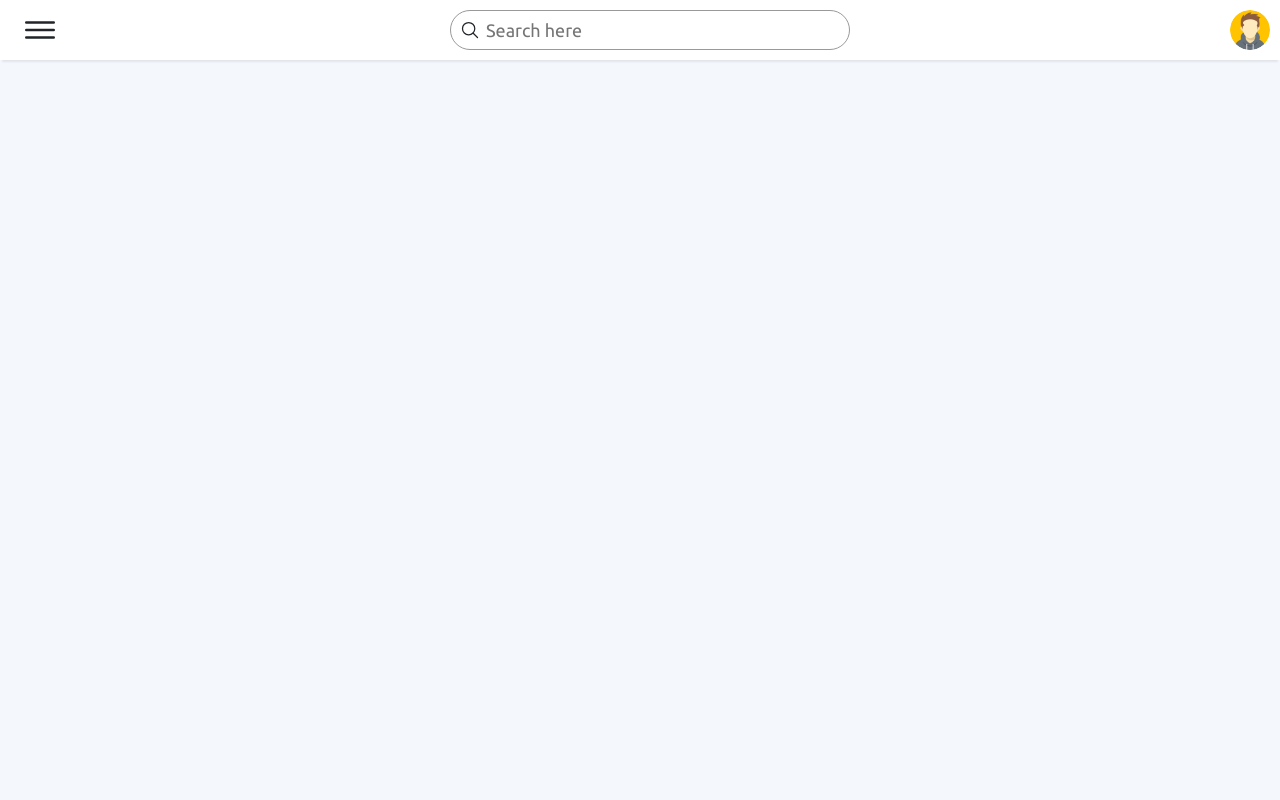
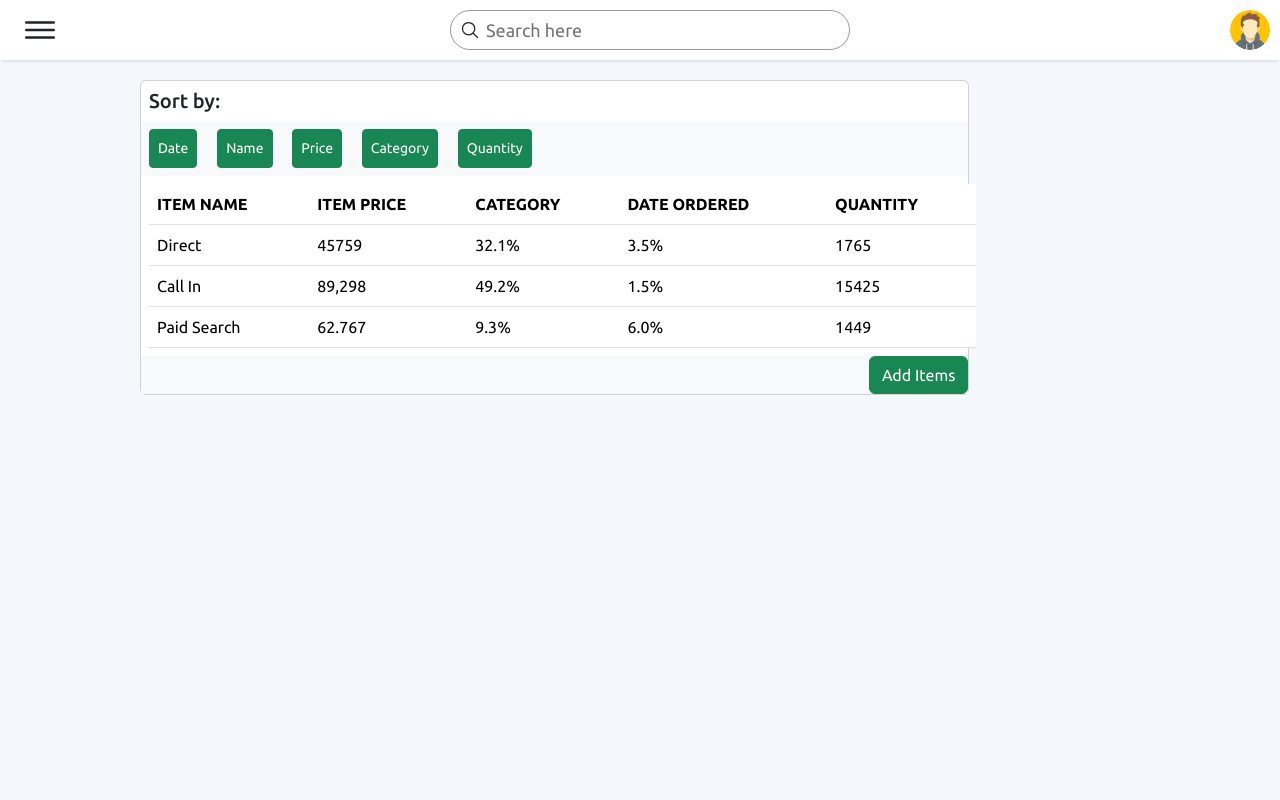
Before and after one commit to 0x0000017/accsys, a Django app: page /inventory in a window 1280 px wide. Run offline with Django 4.2, Linux system fonts and the light colour scheme.

Commit message:
created base for inventory

```diff
--- a/templates/Main/Landing/inventory.html
+++ b/templates/Main/Landing/inventory.html
@@ -2,4 +2,58 @@
 {% load static %}
 
 {% block content %}
+
+<div class = "row">
+    <div class ="col-10">
+        <div class ="card">
+            <h5 class ="m-2"> Sort by: </h5>
+            <div class="col-md-12 bg-light">
+                <button type="button" class="btn btn-success btn-sm m-2 px-2 py-2">Date</button>
+                <button type="button" class="btn btn-success btn-sm m-2 px-2 py-2">Name</button>
+                <button type="button" class="btn btn-success btn-sm m-2 px-2 py-2">Price</button>
+                <button type="button" class="btn btn-success btn-sm m-2 px-2 py-2">Category</button>
+                <button type="button" class="btn btn-success btn-sm m-2 px-2 py-2">Quantity</button>
+            </div>
+        <table class="table m-2">
+            <thead class="thead-dark">
+              <tr>
+                <th scope="col">ITEM NAME</th>
+                <th scope="col">ITEM PRICE</th>
+                <th scope="col">CATEGORY</th>
+                <th scope="col">DATE ORDERED</th>
+                <th scope="col">QUANTITY</th>
+              </tr>
+            </thead>
+            <tbody>
+              <tr>
+                <td>Direct</td>
+                <td>45759</td>
+                <td>32.1%</td>
+                <td>3.5%</td>
+                <td>1765</td>
+              </tr>
+              <tr>
+                <td>Call In</td>
+                <td>89,298</td>
+                <td>49.2%</td>
+                <td>1.5%</td>
+                <td>15425</td>
+              </tr>
+              <tr>
+                <td>Paid Search</td>
+                <td>62.767</td>
+                <td>9.3%</td>
+                <td>6.0%</td>
+                <td>1449</td>
+              </tr>
+            </tbody>
+        </table>
+        <div class="col-md-12 bg-light text-right">
+            <button type="button" class="btn btn-success ml-2 pl-2" style="float: right;">Add Items</button>
+            <br>
+        </div>
+        </div>
+    </div>
+</div>
+
 {% endblock %}
--- a/templates/Main/Landing/mainLayout.html
+++ b/templates/Main/Landing/mainLayout.html
@@ -8,10 +8,13 @@
 
     <link rel="stylesheet" type="text/css" href="{%static 'main/styles/default.css'%}">
 
+    <link href='https://fonts.googleapis.com/css?family=Poppins' rel='stylesheet'>
+
     <link href="https://cdn.jsdelivr.net/npm/bootstrap@5.3.0-alpha1/dist/css/bootstrap.min.css"
     rel="stylesheet"
     integrity="sha384-GLhlTQ8iRABdZLl6O3oVMWSktQOp6b7In1Zl3/Jr59b6EGGoI1aFkw7cmDA6j6gD"
     crossorigin="anonymous">
+
 </head>
 <body>
     <div class="wContainer">
@@ -21,7 +24,7 @@
                 <li>
                     <a href="#">
                         <span class="icon"><div class="logo"><img src="{% static 'main/assets/images/App Logo only.png' %}" alt=""></div></span>
-                        <span class="title" style="font-family: 'Take Me Out Regular';
+                        <span class="title" style=" font-family: 'Take Me Out Regular';
                         letter-spacing: 5px; font-size: xx-large; left: 10px; top: 10px;">AccSys</span>
                     </a>
                 </li>
@@ -29,56 +32,56 @@
                 <li>
                     <a href="{% url 'dashboard' %}">
                         <span class="icon"><ion-icon name="grid-outline"></ion-icon></span>
-                        <span class="title">Dashboard</span>
+                        <span class="title" style="font-family: Ubuntu;">Dashboard</span>
                     </a>
                 </li>
 
                 <li>
                     <a href="{% url 'inventory' %}">
                         <span class="icon"><ion-icon name="server-outline"></ion-icon></span>
-                        <span class="title">Inventory</span>
+                        <span class="title" style="font-family: Ubuntu;">Inventory</span>
                     </a>
                 </li>
 
                 <li>
                     <a href="#">
                         <span class="icon"><ion-icon name="card-outline"></ion-icon></span>
-                        <span class="title">Revenue</span>
+                        <span class="title" style="font-family: Ubuntu;">Revenue</span>
                     </a>
                 </li>
 
                 <li>
                     <a href="#">
                         <span class="icon"><ion-icon name="cash-outline"></ion-icon></span>
-                        <span class="title">Expenses</span>
+                        <span class="title" style="font-family: Ubuntu;">Expenses</span>
                     </a>
                 </li>
 
                 <li>
                     <a href="#">
                         <span class="icon"><ion-icon name="stats-chart-outline"></ion-icon></span>
-                        <span class="title">Net Income</span>
+                        <span class="title" style="font-family: Ubuntu;">Net Income</span>
                     </a>
                 </li>
 
                 <li>
                     <a href="#">
                         <span class="icon"><ion-icon name="help-circle-outline"></ion-icon></span>
-                        <span class="title">Help</span>
+                        <span class="title" style="font-family: Ubuntu;">Help</span>
                     </a>
                 </li>
 
                 <li>
                     <a href="#">
                         <span class="icon"><ion-icon name="lock-closed-outline"></ion-icon></span>
-                        <span class="title">Password</span>
+                        <span class="title" style="font-family: Ubuntu;">Password</span>
                     </a>
                 </li>
 
                 <li>
                     <a href="#">
                         <span class="icon"><ion-icon name="log-out-outline"></ion-icon></span>
-                        <span class="title">Sign out</span>
+                        <span class="title" style="font-family: Ubuntu;">Sign out</span>
                     </a>
                 </li>
             </ul>
```
